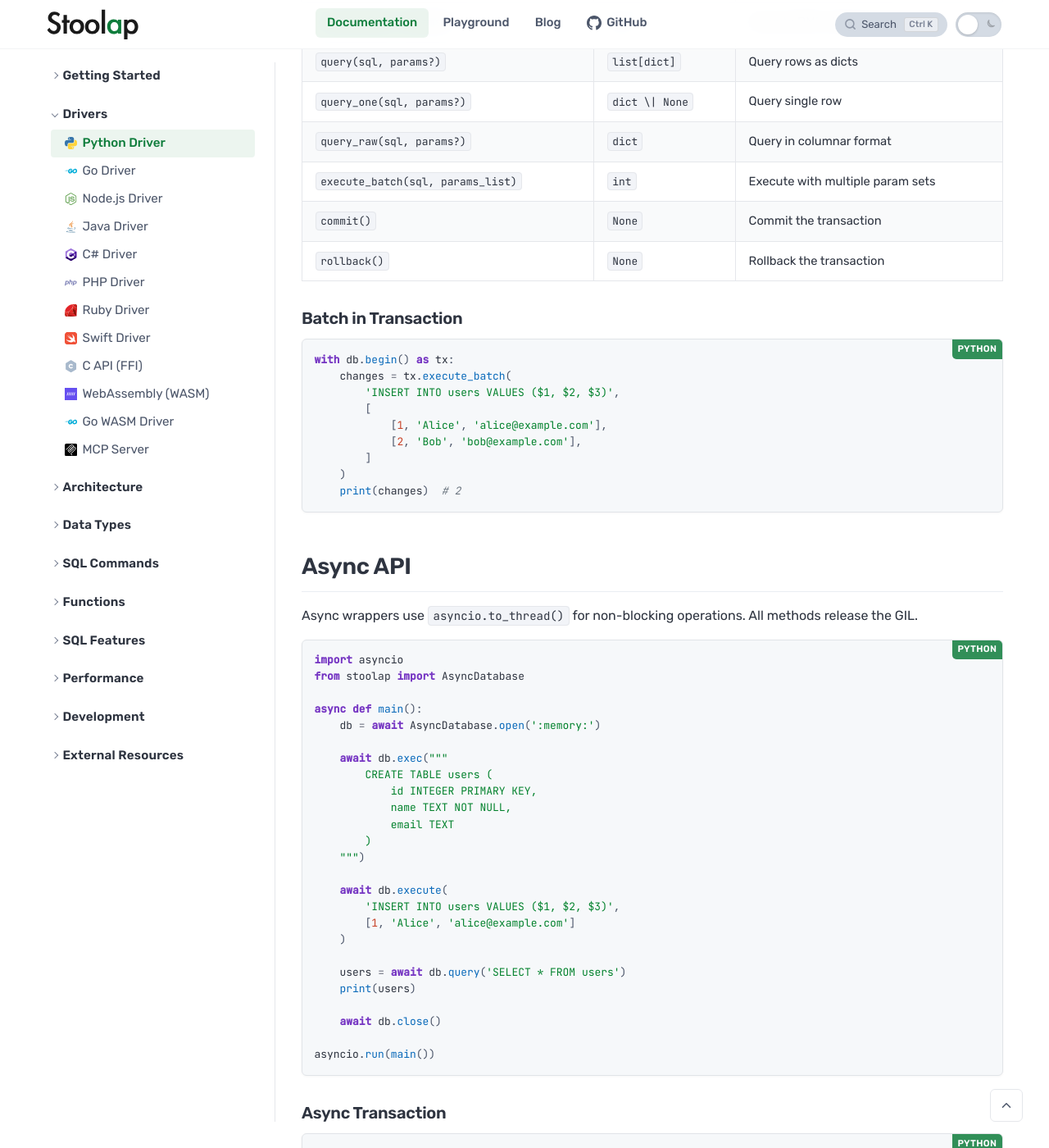
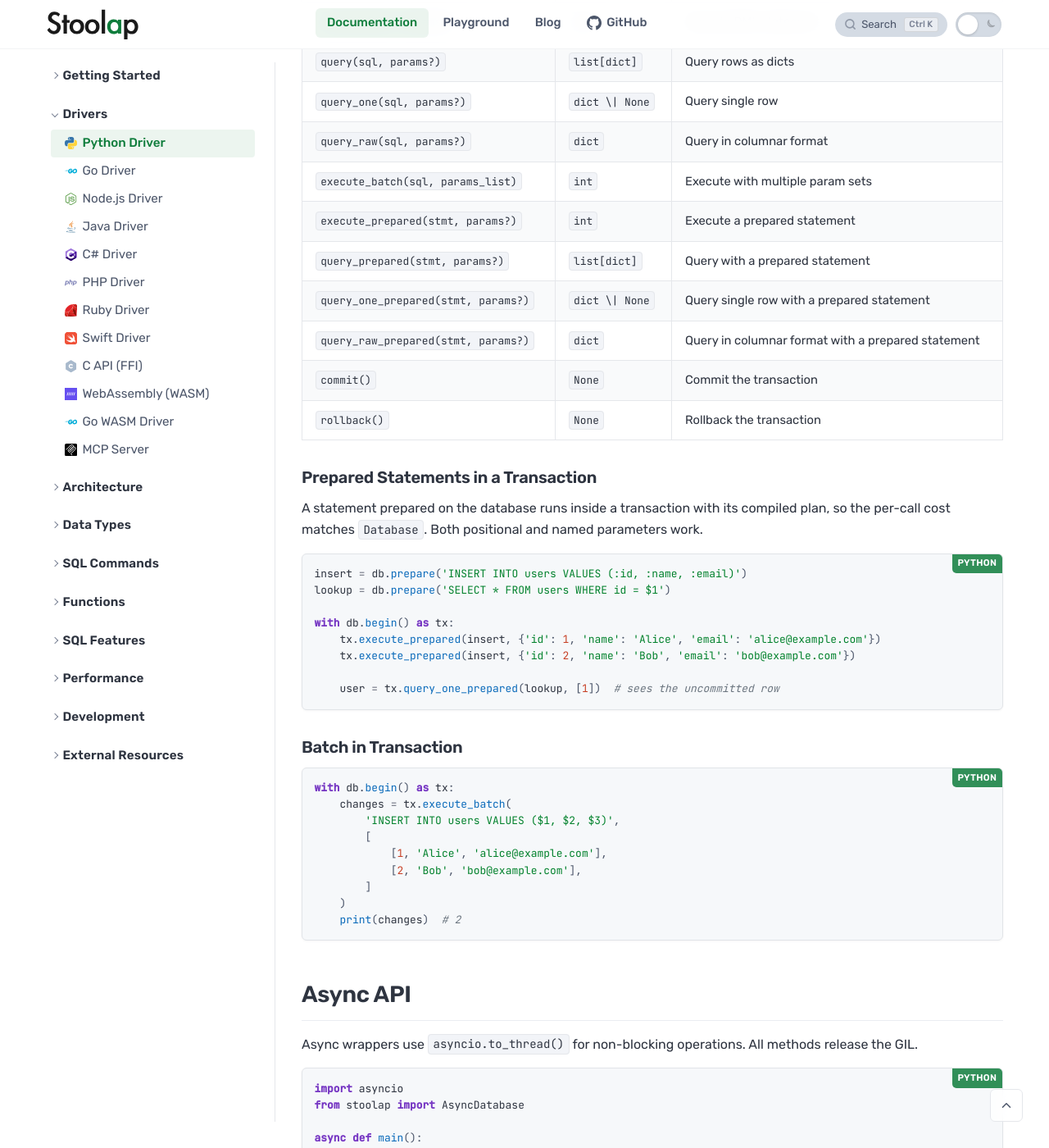
Before and after one commit to stoolap/stoolap, a Jekyll site: the page built from docs/_docs/drivers/python.md, in a window 1280 px wide and 1400 px high, scrolled down 6822 px. Shown: the whole window at 82% size. Built offline with Jekyll 4.4.1, drawn with Linux system fonts in a browser that asks for light colours; some of the changed text lies outside the part shown.

Commit message:
docs(python): prepared statements in transactions and the parameter-value rule (#612)
The Transaction methods table gains execute_prepared, query_prepared,
query_one_prepared and query_raw_prepared, with an example that runs a
database-prepared statement inside a transaction on its compiled plan.
The Parameters section says that a named parameter without a value, or
a short positional list, raises StoolapError, as the engine does since
#555.

````diff
--- a/docs/_docs/drivers/python.md
+++ b/docs/_docs/drivers/python.md
@@ -183,7 +183,7 @@ print(changes)  # 3
 
 ## Prepared Statements
 
-Prepared statements parse SQL once and reuse the cached execution plan on every call. No parsing or cache lookup overhead per execution.
+Prepared statements parse SQL once and reuse the compiled execution plan on every call, on the database and inside transactions. No parsing or cache lookup overhead per execution.
 
 ```python
 insert = db.prepare('INSERT INTO users VALUES ($1, $2, $3)')
@@ -260,8 +260,27 @@ except:
 | `query_one(sql, params?)` | `dict \| None` | Query single row |
 | `query_raw(sql, params?)` | `dict` | Query in columnar format |
 | `execute_batch(sql, params_list)` | `int` | Execute with multiple param sets |
+| `execute_prepared(stmt, params?)` | `int` | Execute a prepared statement |
+| `query_prepared(stmt, params?)` | `list[dict]` | Query with a prepared statement |
+| `query_one_prepared(stmt, params?)` | `dict \| None` | Query single row with a prepared statement |
+| `query_raw_prepared(stmt, params?)` | `dict` | Query in columnar format with a prepared statement |
 | `commit()` | `None` | Commit the transaction |
 | `rollback()` | `None` | Rollback the transaction |
+
+### Prepared Statements in a Transaction
+
+A statement prepared on the database runs inside a transaction with its compiled plan, so the per-call cost matches `Database`. Both positional and named parameters work.
+
+```python
+insert = db.prepare('INSERT INTO users VALUES (:id, :name, :email)')
+lookup = db.prepare('SELECT * FROM users WHERE id = $1')
+
+with db.begin() as tx:
+    tx.execute_prepared(insert, {'id': 1, 'name': 'Alice', 'email': 'alice@example.com'})
+    tx.execute_prepared(insert, {'id': 2, 'name': 'Bob', 'email': 'bob@example.com'})
+
+    user = tx.query_one_prepared(lookup, [1])  # sees the uncommitted row
+```
 
 ### Batch in Transaction
 
@@ -356,6 +375,18 @@ db.query('SELECT * FROM users WHERE id = :id', {'@id': 1})
 db.query('SELECT * FROM users WHERE id = :id', {'$id': 1})
 ```
 
+Every parameter the statement reads must have a value. A named parameter missing from the dict, or a positional list shorter than the statement needs, raises `StoolapError`:
+
+```python
+db.query('SELECT * FROM users WHERE id = :id', {})
+# StoolapError: invalid argument: named parameter :id has no value
+
+db.query('SELECT * FROM users WHERE id = $1', [])
+# StoolapError: invalid argument: Query requires 1 parameters but only 0 provided
+```
+
+Keys the statement does not read are ignored.
+
 ## Error Handling
 
 All methods raise `StoolapError` on errors (invalid SQL, constraint violations, etc.):
````
